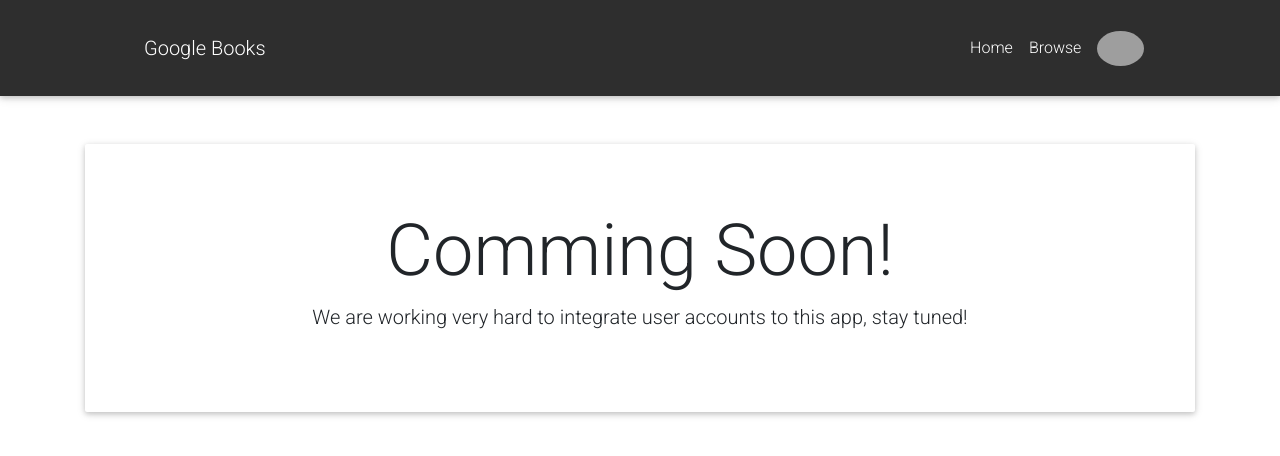
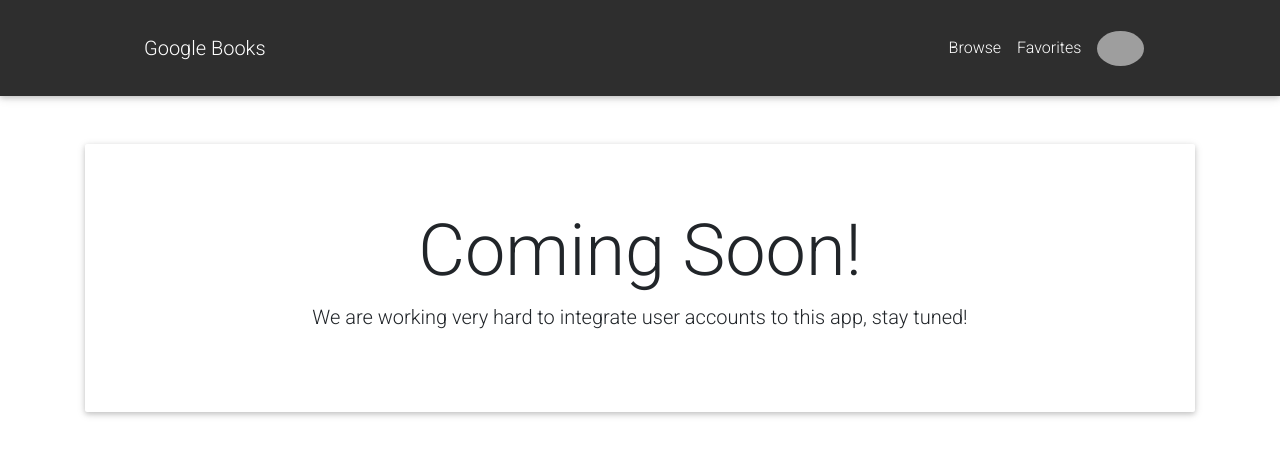
Before and after one commit to erodriiguezz/google-books-search, a React (Create React App) app in the folder client/: page /account in a window 1280 px wide. Shown: the top 456 px of the page. Built offline with nearby package versions, Linux system fonts and the light colour scheme; grey boxes are pictures that could not be loaded.

Commit message:
updated addBook api route

```diff
--- a/client/src/components/Account.js
+++ b/client/src/components/Account.js
@@ -7,7 +7,7 @@ const JumbotronPage = () => {
       <MDBRow>
         <MDBCol>
           <MDBJumbotron>
-            <h2 className="h1 display-3">Comming Soon!</h2>
+            <h2 className="h1 display-3">Coming Soon!</h2>
             <p className="lead">
               We are working very hard to integrate user accounts to this app,
               stay tuned!
--- a/client/src/components/Favorites.js
+++ b/client/src/components/Favorites.js
@@ -22,7 +22,7 @@ export default class Favorites extends Component {
       <div>
         {this.state.books.map((book) => (
           <Card
-            key={book}
+            key={book.title}
             title={book.title}
             authors={book.authors}
             description={book.description}
--- a/client/src/components/Navbar.js
+++ b/client/src/components/Navbar.js
@@ -39,10 +39,10 @@ class NavbarPage extends Component {
         <MDBCollapse id="navbarCollapse3" isOpen={this.state.isOpen} navbar>
           <MDBNavbarNav right style={{ alignItems: "center" }}>
             <MDBNavItem>
-              <MDBNavLink to="/">Home</MDBNavLink>
+              <MDBNavLink to="/">Browse</MDBNavLink>
             </MDBNavItem>
             <MDBNavItem>
-              <MDBNavLink to="/browse">Browse</MDBNavLink>
+              <MDBNavLink to="/favorites">Favorites</MDBNavLink>
             </MDBNavItem>
             <MDBNavItem>
               <MDBDropdown>
@@ -55,7 +55,6 @@ class NavbarPage extends Component {
                   />
                 </MDBDropdownToggle>
                 <MDBDropdownMenu className="dropdown-default" right>
-                  <MDBDropdownItem href="/favorites">Favorites</MDBDropdownItem>
                   <MDBDropdownItem href="/account">My account</MDBDropdownItem>
                   <MDBDropdownItem href="#!">Log out</MDBDropdownItem>
                 </MDBDropdownMenu>
```
Also changed, not shown: client/src/components/Home.js (+8 -1 lines), 1 other file (tests, documents, lock files or other folders).
